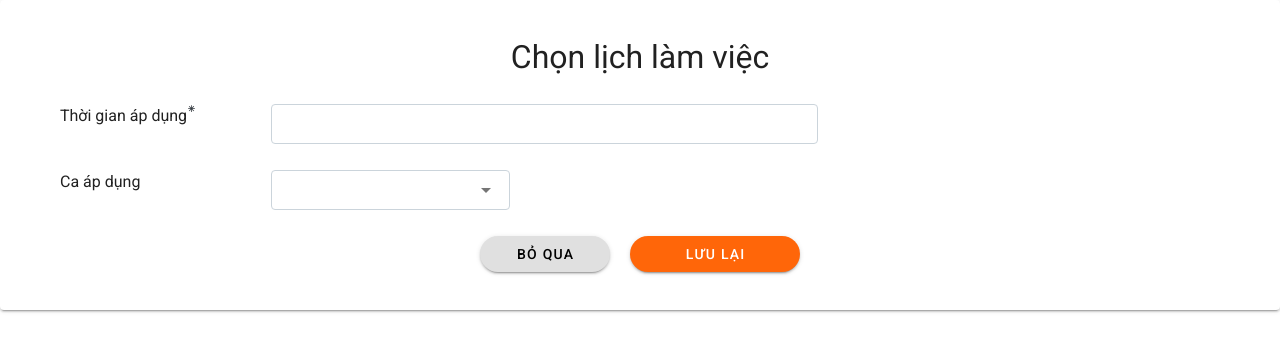
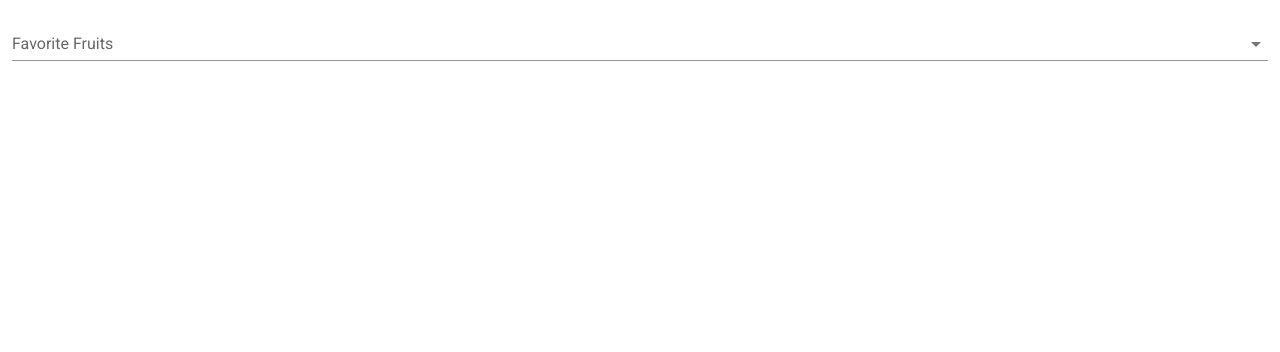
Before and after one commit to tongtienanh/Bug, a Vue app: page / in a window 1280 px wide. Shown: the top 352 px of the page. Built offline with nearby package versions, Linux system fonts and the light colour scheme.

Commit message:
select all

```diff
--- a/src/components/HelloWorld.vue
+++ b/src/components/HelloWorld.vue
@@ -1,332 +1,111 @@
 <template>
-  <v-card class="schedule-filter" style="padding: 38px 60px">
-    <h2>Chọn lịch làm việc</h2>
-      <form class="info-class">
-        <div class="info-class-item">
-          <div class="info-class-item-label">
-            <label for="nameHomework"
-              >Thời gian áp dụng
-              <v-icon>mdi-asterisk</v-icon>
-            </label>
-          </div>
-          <v-menu
-            ref="menu"
-            v-model="pickDate"
-            :close-on-content-click="false"
-            transition="scale-transition"
-            offset-y
-            min-width="auto"
-          >
-            <template v-slot:activator="{ on, attrs }">
-              <v-text-field
-                type="text"
-                id="nameHomework"
-                clearable
-                @click:clear="onClearClicked"
-                v-model="dateRangeText"
-                readonly
-                v-bind="attrs"
-                v-on="on"
-                outlined
-                flat
-                dense
-              />
-            </template>
-            <v-card style="z-index: 10; margin: 0">
-              <v-tabs v-model="tab" class="tab-item">
-                <v-tabs-slider color="yellow"></v-tabs-slider>
-                <v-tab> Chọn lịch lẻ </v-tab>
-                <v-tab> Chọn khoảng thời gian </v-tab>
-              </v-tabs>
-              <v-tabs-items v-model="tab">
-                <v-tab-item>
-                  <v-date-picker
-                    v-model="date"
-                    no-title
-                    multiple
-                    event-color="blue lighten-1"
-                    class="pick-odd"
-                  >
-                  </v-date-picker>
-                </v-tab-item>
-                <v-tab-item>
-                  <v-date-picker
-                  no-title
-                  v-model="dates"
-                  event-color="blue lighten-1"
-                  range
-                  class="pick-odd"
-                  >
-                  </v-date-picker>
-                </v-tab-item>
-              </v-tabs-items>
-            </v-card>
-          </v-menu>
-        </div>
-        <div class="info-class-item">
-          <div class="info-class-item-label">
-            <label for="request">Ca áp dụng</label>
-          </div>
-          <v-select
-            clearable
-            item-text="name"
-            item-value="id"
-            dense
-            outlined
-            id="request"
-            :menu-props="{ bottom: true, offsetY: true }"
-          ></v-select>
-        </div>
-        <div class="button">
-          <v-btn
-            class="button-next black--text"
-            color="#E0E0E0"
-            @click="closePopup"
-          >
-            Bỏ qua
-          </v-btn>
-          <v-btn
-            class="button-save save"
-            color="#FF6609"
-            @click.prevent="handleSubmit(createHomework)"
-            >Lưu lại
-          </v-btn>
-        </div>
-      </form>
-  </v-card>
+  <v-container fluid>
+    <v-select
+      v-model="selectedFruits"
+      :items="fruits"
+      label="Favorite Fruits"
+      multiple
+    >
+      <template v-slot:prepend-item>
+        <v-list-item
+          ripple
+          @mousedown.prevent
+          @click="toggle"
+        >
+          <v-list-item-action>
+            <v-icon :color="selectedFruits.length > 0 ? 'indigo darken-4' : ''">
+              {{ icon }}
+            </v-icon>
+          </v-list-item-action>
+          <v-list-item-content>
+            <v-list-item-title>
+              Select All
+            </v-list-item-title>
+          </v-list-item-content>
+        </v-list-item>
+        <v-divider class="mt-2"></v-divider>
+      </template>
+    </v-select>
+  </v-container>
 </template>
 <script>
-export default {
-  data() {
-    return {
-      tab: null,
-      date: [],
-      datesAll: [],
-      pickDate: false,
-      dates: [],
-    };
-  },
-  created() {},
-  computed: {
-    dateRangeText() {
-      if (this.tab == 1) {
-        return this.dates.join(' ~ ');
-      }
+  export default {
+    data: () => ({
+      fruits: [
+        'Apples',
+        'Apricots',
+        'Avocado',
+        'Bananas',
+        'Blueberries',
+        'Blackberries',
+        'Boysenberries',
+        'Bread fruit',
+        'Cantaloupes (cantalope)',
+        'Cherries',
+        'Cranberries',
+        'Cucumbers',
+        'Currants',
+        'Dates',
+        'Eggplant',
+        'Figs',
+        'Grapes',
+        'Grapefruit',
+        'Guava',
+        'Honeydew melons',
+        'Huckleberries',
+        'Kiwis',
+        'Kumquat',
+        'Lemons',
+        'Limes',
+        'Mangos',
+        'Mulberries',
+        'Muskmelon',
+        'Nectarines',
+        'Olives',
+        'Oranges',
+        'Papaya',
+        'Peaches',
+        'Pears',
+        'Persimmon',
+        'Pineapple',
+        'Plums',
+        'Pomegranate',
+        'Raspberries',
+        'Rose Apple',
+        'Starfruit',
+        'Strawberries',
+        'Tangerines',
+        'Tomatoes',
+        'Watermelons',
+        'Zucchini',
+      ],
+      selectedFruits: [],
+    }),
 
+    computed: {
+      likesAllFruit () {
+        return this.selectedFruits.length === this.fruits.length
+      },
+      likesSomeFruit () {
+        return this.selectedFruits.length > 0 && !this.likesAllFruit
+      },
+      icon () {
+        if (this.likesAllFruit) return 'mdi-close-box'
+        if (this.likesSomeFruit) return 'mdi-minus-box'
+        return 'mdi-checkbox-blank-outline'
+      },
+    },
 
-      return this.date;
-    }
-  },
-  methods: {
-    doubleClick() {},
-    closePopup() {},
-    onClearClicked(){
-      this.date = [];
-      this.dates = [];
-    }
-  },
-  watch:{
-    dates:{
-      handler:function(newVal){
-        if(newVal){
-          this.datesAll = this.dates.join(' ~ ')
-        }
-      }
+    methods: {
+      toggle () {
+        this.$nextTick(() => {
+          if (this.likesAllFruit) {
+            this.selectedFruits = []
+          } else {
+            this.selectedFruits = this.fruits.slice()
+          }
+        })
+      },
     },
-    // tab:{
-    //   handler:function(newVal, oldVal){
-    //     if(this.tab == 0 || _.isString(this.date)){
-    //       this.datesAll = []
-    //     }
-    //     this.save()
-    //   }
-    // },
-    date:{
-      handler:function(newVal, oldVal){
-        console.log(newVal,'new')
-        console.log(oldVal,'old')
-        console.log(this.date,'date')
-        if(this.tab == 0){
-          this.datesAll = []
-          this.save()
-        }
-      }
-    }
   }
-};
 </script>
-<style lang="scss" scoped>
-.v-card {
-  color: #343a40;
-  font-family: Roboto;
-  letter-spacing: 0em;
-  font-style: normal;
-  border-radius: 8px;
-
-  h2 {
-    font-size: 32px;
-    font-weight: 400;
-    line-height: 38px;
-    text-align: center;
-    margin-bottom: 28px;
-  }
-
-  .info-class-item {
-    display: flex;
-
-    i.v-icon.notranslate.mdi.mdi-asterisk.theme--light {
-      position: absolute;
-      font-size: 9px;
-      color: #343a40;
-    }
-
-    .info-class-item-label {
-      width: 211px;
-    }
-
-    input {
-      height: 36px;
-      border: 1px solid #b4b4b4;
-      border-radius: 4px;
-      padding-left: 12px;
-      width: 519px;
-      margin-bottom: 24px;
-      outline: none;
-    }
-
-    .v-input {
-      -webkit-box-align: start;
-      -ms-flex-align: start;
-      align-items: flex-start;
-      display: -webkit-box;
-      display: -ms-flexbox;
-      display: block;
-      -webkit-box-flex: 1;
-      -ms-flex: 1 1 auto;
-      flex: none;
-    }
-
-    .IDHomework {
-      display: inline-grid;
-      width: 519px;
-      margin-bottom: 6px;
-
-      input {
-        width: 100%;
-        margin-bottom: 0px;
-
-        &::placeholder {
-          font-family: Roboto;
-          font-size: 15px;
-          font-style: italic;
-          font-weight: 400;
-          line-height: 18px;
-          letter-spacing: 0em;
-          text-align: left;
-          color: #a0a3bd;
-        }
-      }
-
-      span {
-        font-family: Roboto;
-        font-size: 12px;
-        font-style: normal;
-        font-weight: 400;
-        line-height: 20px;
-        letter-spacing: 0em;
-        text-align: left;
-        width: 500px;
-
-        a {
-          font-weight: 700;
-        }
-      }
-    }
-  }
-}
-
-.button {
-  font-size: 14px;
-  font-style: normal;
-  font-weight: 700;
-  line-height: 20px;
-  letter-spacing: 0em;
-  text-align: center;
-  margin: auto;
-  left: 0;
-  right: 0;
-  bottom: 47px;
-
-  .button-next {
-    width: 130px;
-    background: #e0e0e0;
-    height: 32px;
-    color: #333333;
-    border-radius: 24px;
-    margin-right: 20px;
-  }
-
-  .button-save {
-    width: 170px;
-    background: #ff6609;
-    height: 32px;
-    color: #ffffff;
-    border-radius: 24px;
-  }
-}
-
-.info-class-delete {
-  position: absolute;
-  left: 0;
-  bottom: 33px;
-
-  .v-btn {
-    font-size: 12px;
-    color: #a0a3bd;
-    background: #ffffff;
-  }
-}
-</style>
-<style lang="scss">
-.tab-item {
-  .v-tabs-bar__content {
-    justify-content: space-around !important;
-  }
-}
-.pick-odd {
-  width: 100%;
-  .v-picker__body {
-    width: 366px;
-  }
-}
-
-.schedule-filter {
-  .v-text-field {
-    padding-top: 0px;
-    margin-top: 0px;
-  }
-
-  .theme--light.v-text-field > .v-input__control > .v-input__slot:before {
-    border-color: #d2d2d2;
-    border: none;
-  }
-
-  input#nameHomework {
-    height: 36px;
-    width: 519px;
-    max-height: 36px;
-    left: 458px;
-    top: 156px;
-    border-radius: 4px;
-    // border: 1px solid #cbd4db;
-    padding-left: 10px;
-  }
-
-  .theme--light.v-text-field--outlined:not(.v-input--is-focused):not(.v-input--has-state)
-    > .v-input__control
-    > .v-input__slot
-    fieldset {
-    color: #cbd4db;
-  }
-}
-</style>
```
